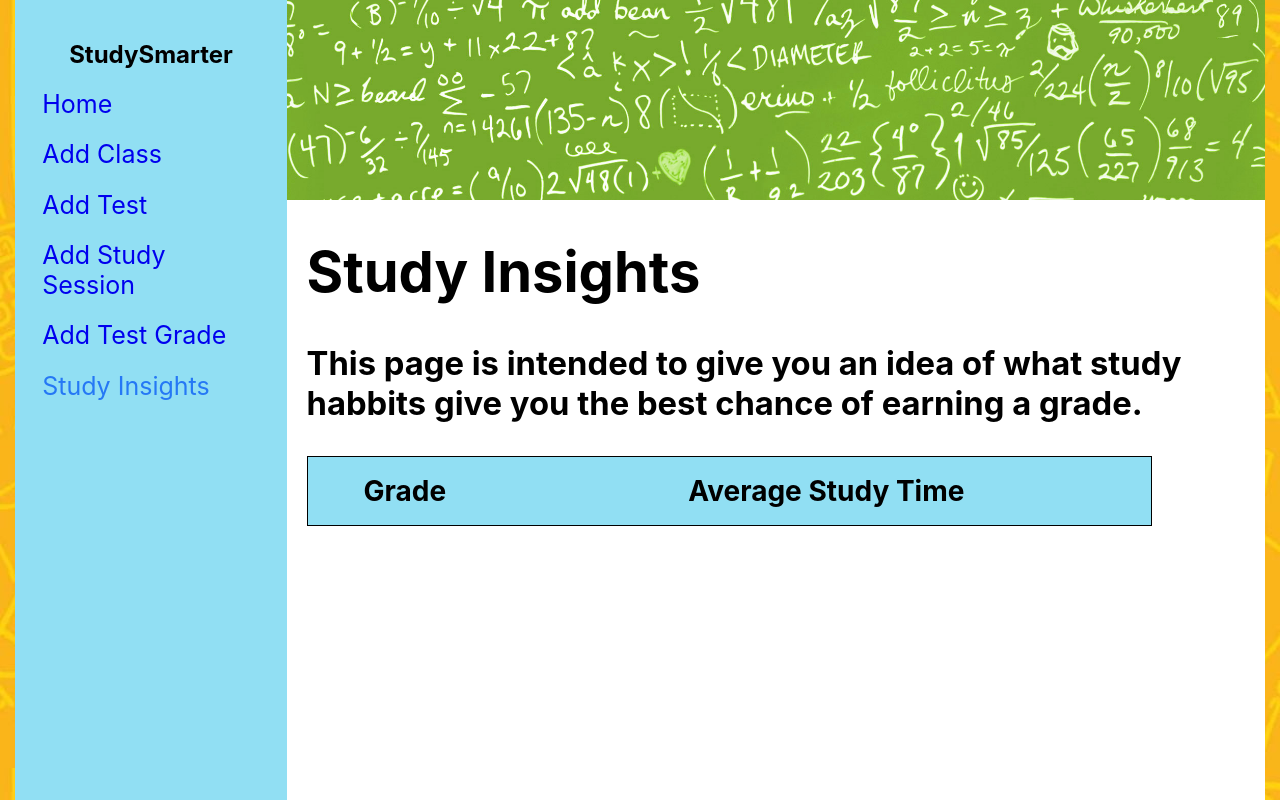
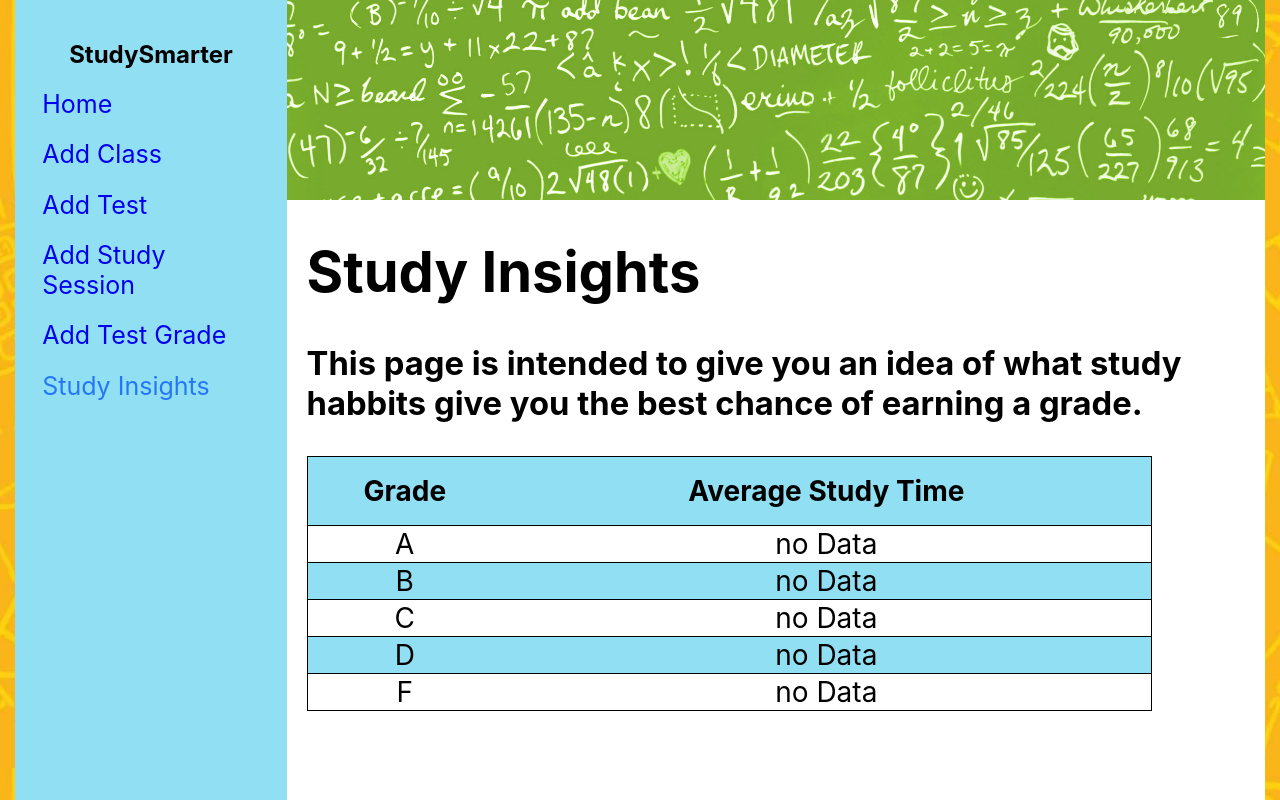
Before and after one commit to cparch/studySmarter, a React (Create React App) app: page /StudyInsights in a window 1280 px wide. Built offline with nearby package versions, Linux system fonts and the light colour scheme.

Commit message:
Remove CRUFT & add functionality to find avg time studied per grade

```diff
--- a/src/Components/StudyInsights/StudyInsights.js
+++ b/src/Components/StudyInsights/StudyInsights.js
@@ -5,11 +5,6 @@ import Duration from 'duration';
 import { useSelector, useDispatch } from 'react-redux'
 
 
-//01/16: next we need to convert this component to use redux. We should be able to do that with this as a functional component. This branch is off of master.
-
-// our goal is to
-//- pass each idx of avgTimesPerGradeArray to the min to time func and add that back to avgTimesPerGradeArray for each grade.
-//then at the very bottom  we will moa through avgTimesPerGradeArray and display each avg time
 
 const StudyInsights = (props) => {
 
@@ -36,8 +31,10 @@ const StudyInsights = (props) => {
           if(letterGradeArr.indexOf(grade) > -1){
             if(typeof avgTimesPerGradeArray[idx][1] == 'number'){
               avgTimesPerGradeArray[idx][1] += totalStudyTimeForTestGrade
+              avgTimesPerGradeArray[idx][2] += 1
             } else {
               avgTimesPerGradeArray[idx][1] = totalStudyTimeForTestGrade
+              avgTimesPerGradeArray[idx][2] = 1
             }
           }
         })
@@ -48,14 +45,22 @@ const StudyInsights = (props) => {
 
   getTotalTimePerGrade(allGrades)
 
-  // let list = this.state.avgTimesPerGradeArray.map(grade => {
-  //   return(
-  //     <tr key={grade[0]}>
-  //       <td className='cell'>{grade[0]}</td>
-  //       <td>{grade[1]}</td>
-  //     </tr>
-  //   )
-  // })
+  avgTimesPerGradeArray.map((gradeArr, idx) => {
+    if(typeof gradeArr[1] === 'number'){
+      debugger
+      let avgTimeInMin = gradeArr[1]/ avgTimesPerGradeArray[idx][2]
+      avgTimesPerGradeArray[idx][1] = props.convertMinuteToTime(avgTimeInMin)
+    }
+  })
+
+  let list = avgTimesPerGradeArray.map(grade => {
+    return(
+      <tr key={grade[0]}>
+        <td className='cell'>{grade[0]}</td>
+        <td>{grade[1]}</td>
+      </tr>
+    )
+  })
 
   return(
     <div >
@@ -70,7 +75,7 @@ const StudyInsights = (props) => {
               <th className='tableHeader'>Average Study Time</th>
             </tr>
           </thead>
-          {/* <tbody>{list}</tbody> */}
+          <tbody>{list}</tbody>
         </table>
       </div>
     </div>
```
